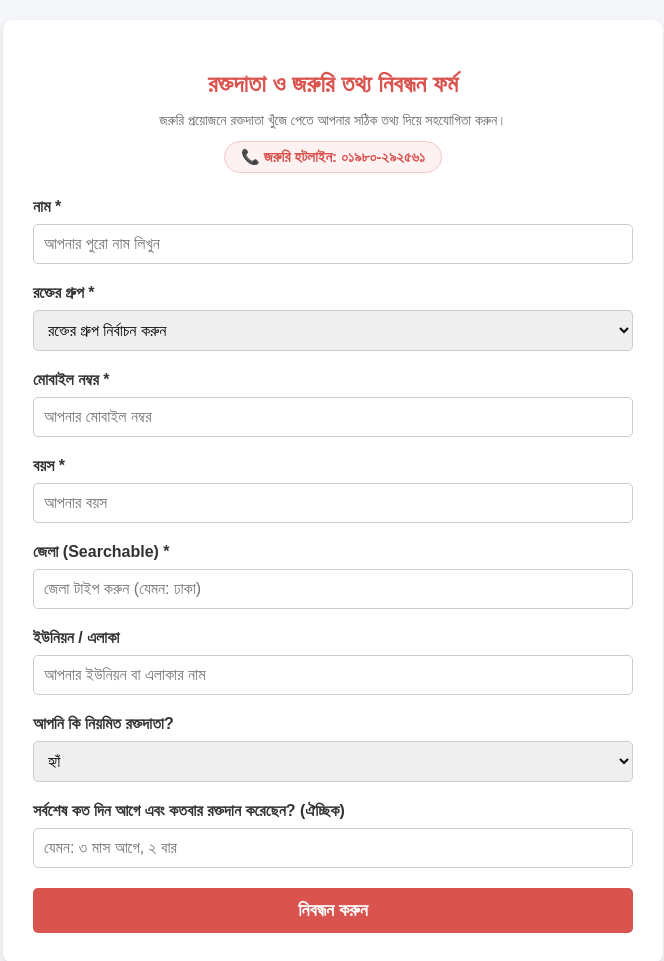
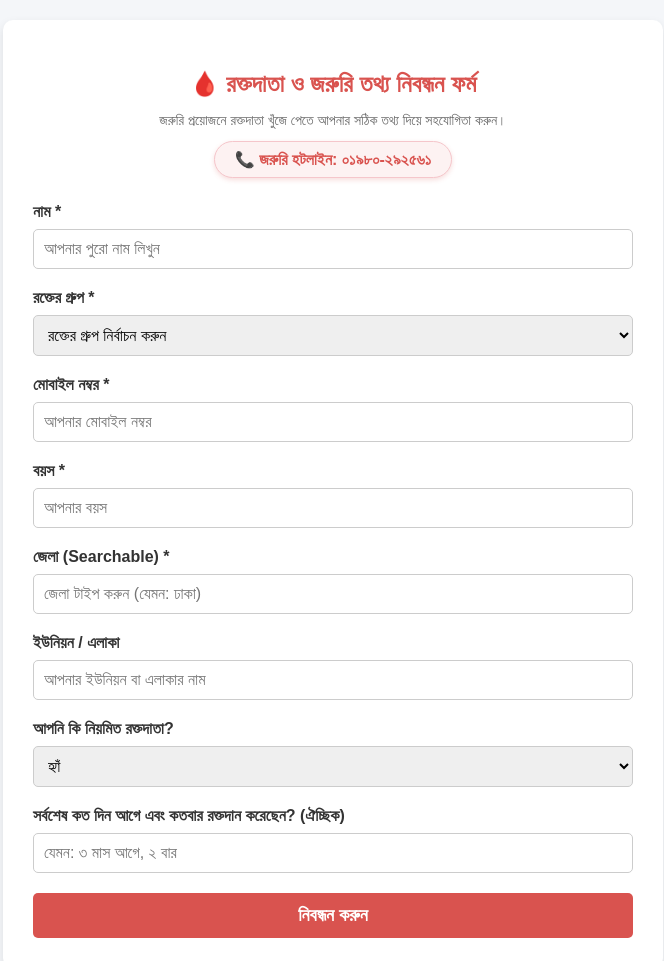
Before and after one commit to ranadevloper/rokto-dan, a plain HTML site: page index.html in a window 1280 px wide. Shown: the top 961 px of the page, without its empty margins (307-971 px from the left). Drawn offline with Linux system fonts and the light colour scheme.

Commit message:
Enhance index.html with Open Graph tags and styles
Updated the title and added Open Graph meta tags for social media sharing. Enhanced the styling of the hotline badge.

```diff
--- a/index.html
+++ b/index.html
@@ -3,14 +3,21 @@
 <head>
     <meta charset="UTF-8">
     <meta name="viewport" content="width=device-width, initial-scale=1.0">
-    <title>রক্তদাতা ও জরুরি তথ্য নিবন্ধন ফর্ম</title>
+    <title>রক্তদাতা ও জরুরি তথ্য নিবন্ধন ফর্ম - জীবন বাঁচান</title>
+
+    <!-- সোশ্যাল মিডিয়া শেয়ার প্রিভিউ ট্যাগ (যাতে কেউ ফিশিং না ভাবে) -->
+    <meta property="og:title" content="রক্তদাতা ও জরুরি তথ্য নিবন্ধন ফর্ম">
+    <meta property="og:description" content="জরুরি প্রয়োজনে রক্তদাতা খুঁজে পেতে বা রক্তদান করতে আপনার সঠিক তথ্য দিয়ে সহযোগিতা করুন। হটলাইন: ০১৯৮০-২৯২৫৬১">
+    <meta property="og:type" content="website">
+    <meta property="og:url" content="https://ranadevloper.github.io/rokto-dan/">
+
     <style>
         body { font-family: 'SolaimanLipi', Arial, sans-serif; background-color: #f4f6f9; margin: 0; padding: 20px; color: #333; }
         .container { max-width: 600px; background: #fff; margin: 0 auto; padding: 30px; border-radius: 10px; box-shadow: 0 4px 10px rgba(0,0,0,0.1); }
         h2 { text-align: center; color: #d9534f; margin-bottom: 5px; }
         p.subtitle { text-align: center; color: #666; margin-bottom: 12px; font-size: 14px; }
         .hotline-box { text-align: center; margin-bottom: 25px; }
-        .hotline-badge { display: inline-block; background-color: #fdf2f2; color: #d9534f; border: 1px solid #f5c6cb; padding: 6px 16px; border-radius: 20px; font-weight: bold; font-size: 15px; text-decoration: none; }
+        .hotline-badge { display: inline-block; background-color: #fdf2f2; color: #d9534f; border: 1px solid #f5c6cb; padding: 8px 20px; border-radius: 25px; font-weight: bold; font-size: 16px; text-decoration: none; box-shadow: 0 2px 5px rgba(217, 83, 79, 0.2); }
         .hotline-badge:hover { background-color: #d9534f; color: #fff; }
         .form-group { margin-bottom: 20px; }
         label { display: block; margin-bottom: 8px; font-weight: bold; }
@@ -22,7 +29,7 @@
 <body>
 
 <div class="container">
-    <h2>রক্তদাতা ও জরুরি তথ্য নিবন্ধন ফর্ম</h2>
+    <h2>🩸 রক্তদাতা ও জরুরি তথ্য নিবন্ধন ফর্ম</h2>
     <p class="subtitle">জরুরি প্রয়োজনে রক্তদাতা খুঁজে পেতে আপনার সঠিক তথ্য দিয়ে সহযোগিতা করুন।</p>
 
     <div class="hotline-box">
```
